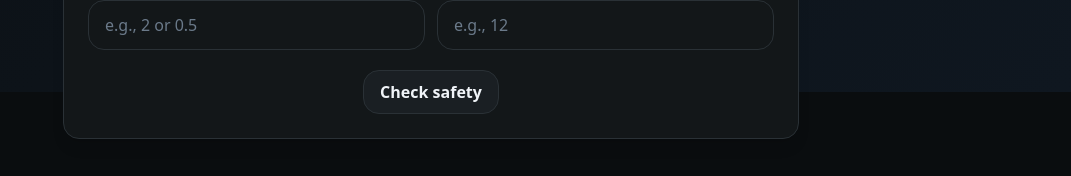
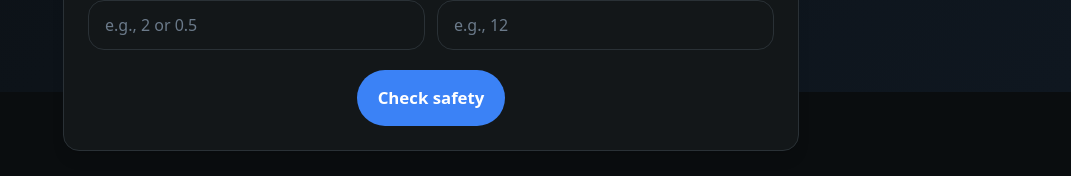
Before and after one commit to JiriTill/safe-to-eat, a Next.js app: page / in a window 1280 px wide. Shown: the part 708-884 px from the top of the page, without its empty margins (209-1280 px from the left). Built offline with nearby package versions, Linux system fonts and the light colour scheme; no server answers.

Commit message:
Update globals.css

```diff
--- a/app/globals.css
+++ b/app/globals.css
@@ -1,4 +1,3 @@
-
 @tailwind base;
 @tailwind components;
 @tailwind utilities;
@@ -74,7 +73,7 @@ button, .btn, .badge { min-height: 44px; min-width: 44px; }
     @apply rounded-2xl p-5 md:p-6 shadow-lg;
   }
 
-  /* Buttons */
+  /* Buttons (base) */
   .btn {
     background-color: var(--card-elev);
     color: var(--text-primary);
@@ -84,12 +83,34 @@ button, .btn, .badge { min-height: 44px; min-width: 44px; }
   .btn:hover { filter: brightness(1.08); }
   .btn:active { transform: translateY(1px); }
 
-  /* Selected/pressed (used for env buttons in Quick Check) */
+  /* Selected/pressed (used by env buttons) */
   .btn[aria-pressed="true"], .btn.active {
     background-color: var(--accent);
     color: #fff;
     border-color: transparent;
   }
+
+  /* Button variants */
+  .btn-primary {
+    background-color: var(--accent);
+    color: #fff;
+    border-color: transparent;
+  }
+  .btn-primary:hover { filter: brightness(1.08); }
+
+  .btn-lg {
+    padding: 0.9rem 1.25rem;
+    font-size: 1.05rem;
+    border-radius: 9999px;
+  }
+
+  /* Ko-fi look */
+  .btn-kofi {
+    background-color: #72a4f2;
+    color: #0b1020;
+    border-color: transparent;
+  }
+  .btn-kofi:hover { filter: brightness(1.08); }
 
   /* Inputs */
   .input {
```
